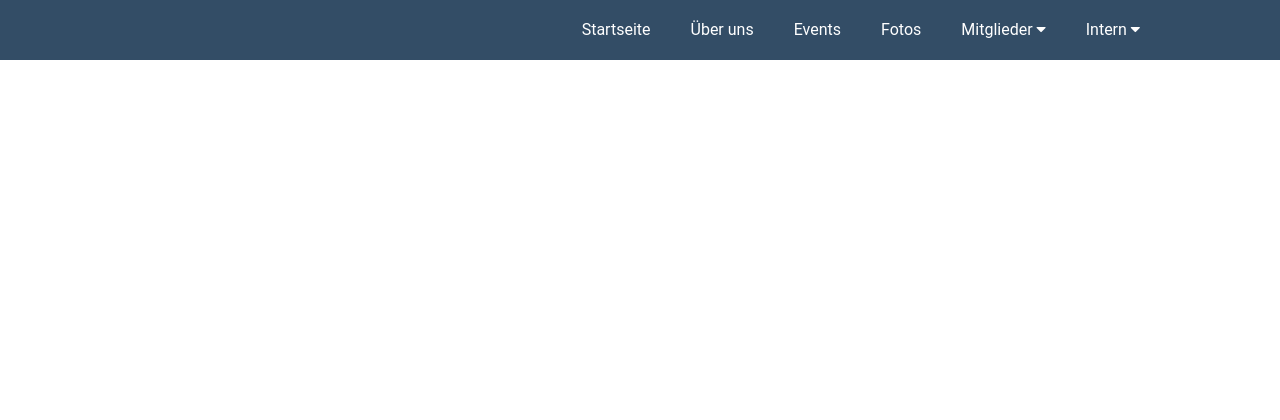
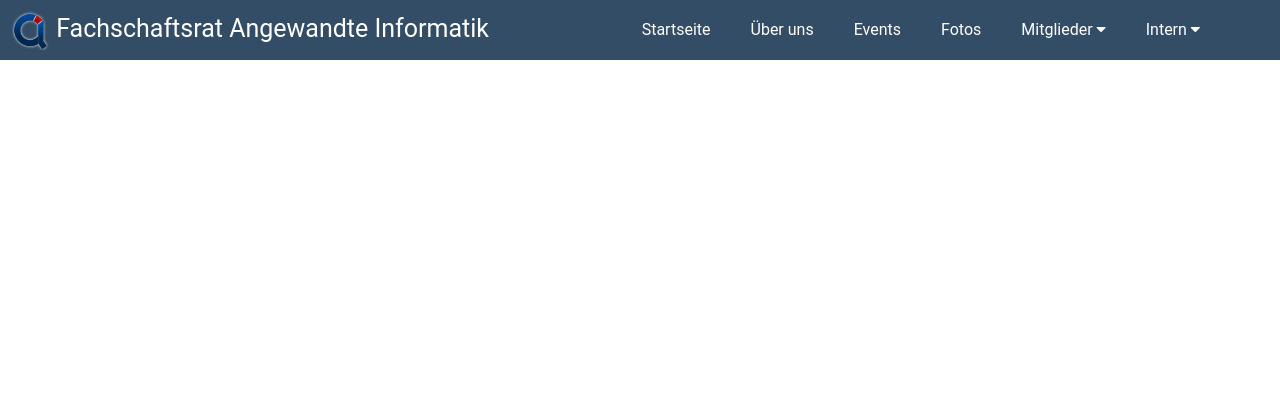
Before and after one commit to darthkali/DWP-GWP-Project, a PHP site: page /pages/impressum.php in a window 1280 px wide. Shown: the top 420 px of the page. Run offline with PHP 8.4, Linux system fonts and the light colour scheme.

Commit message:
Überschrift + Logo in die Navigationsleite eingefügt

```diff
--- a/assets/css/design.css
+++ b/assets/css/design.css
@@ -30,7 +30,7 @@ nav {
     width: 100%;
     background: #334D66;    /* backgroundcolor from the navigation bar */
     font-size: 16px;
-    padding-right: 120px;    /*space to right border*/
+    padding-right: 60px;    /*space to right border*/
     z-index: 1;             /* Layer Position in Z-Direction - 1 = second Layer*/
 }
 
@@ -79,6 +79,21 @@ nav ul li:hover > ul {
     vertical-align: center;
 }
 
+/* Topic inside the Navigationbar */
+div#NavContent {
+    height: 60px;
+    font-size: 25px;
+    color:white;
+    padding: 10px;
+}
+
+div#NavContent img {
+    height: 100%;
+    vertical-align: middle;
+}
+
+
+
 /* ----------------------------------   Image   ---------------------------------- */
 
 
@@ -124,6 +139,7 @@ div#Content {
     position: relative;
     overflow:auto;
     padding: 10px;
+
 }
 
 /* ----------------------------------   Site - Picture   ---------------------------------- */
--- a/navMenuBar.php
+++ b/navMenuBar.php
@@ -1,4 +1,5 @@
 <link rel="stylesheet" href="https://cdnjs.cloudflare.com/ajax/libs/font-awesome/4.7.0/css/font-awesome.min.css">
+
 
 <nav>
         <ul>
@@ -20,4 +21,11 @@
             <li><a href="/FSAI-Site/pages/vorlage.php" title="Das sind wir">Über uns</a></li>
             <li><a href="/FSAI-Site/" title="Startseite">Startseite</a></li>
         </ul>
+
+    <div id="NavContent" >
+        <img src="/FSAI-Site/assets/images/ailogo_groß.png">
+        Fachschaftsrat Angewandte Informatik
+
+
+    </div>
     </nav>
```
Also changed, not shown: assets/images/ailogo_groß.png (added).
